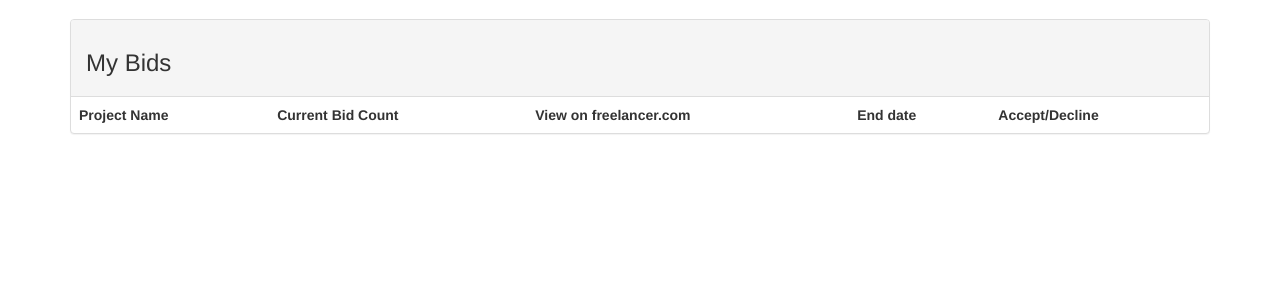
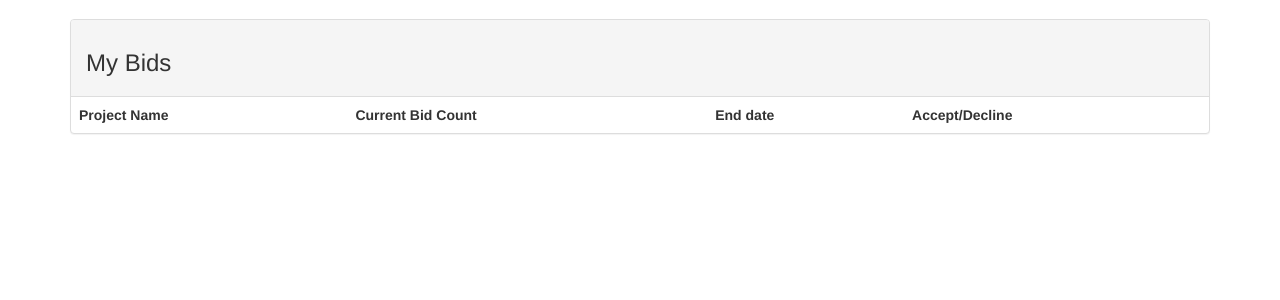
Before and after one commit to gobid/learning_dollars_cs194, a Python web app: template templates/mybids.html in a window 1280 px wide. Shown: the part 51-351 px from the top of the page. Run offline with Jinja, Linux system fonts and the light colour scheme; the template is opened without the code that fills it, so the values that code supplies are empty; some libraries are stand-ins or nearby versions.

Commit message:
changed something ui wise in mybids that was bugging me.

```diff
--- a/static/views/js/mybids.js
+++ b/static/views/js/mybids.js
@@ -8,9 +8,8 @@ $(document).ready(function(){
 			for (var b in bids){
 				bid = bids[b]
 				$('#all_placed_bids').append(
-					'<tr>' + '<td>' + bid.projectname + '</td>' +
+					'<tr>' + '<td><a href = "' + bid.projecturl + '">' + bid.projectname + '</a></td>'  +
 					'<td>' + bid.bidcount + '</td>' +
-					'<td><a href = "' + bid.projecturl + '">Freelancer Website</a></td>' +
 					'<td>' + bid.enddate + '</td>' +
 					'<td><button type="Submit" state = "1" projectid="' +
 					bid.projectid +
--- a/templates/mybids.html
+++ b/templates/mybids.html
@@ -15,7 +15,6 @@
                     <tr>
                     <th>Project Name</th>
                     <th>Current Bid Count</th>
-                    <th>View on freelancer.com</th>
                     <th>End date</th>
                     <th>Accept/Decline</th>
                     </tr>
```
